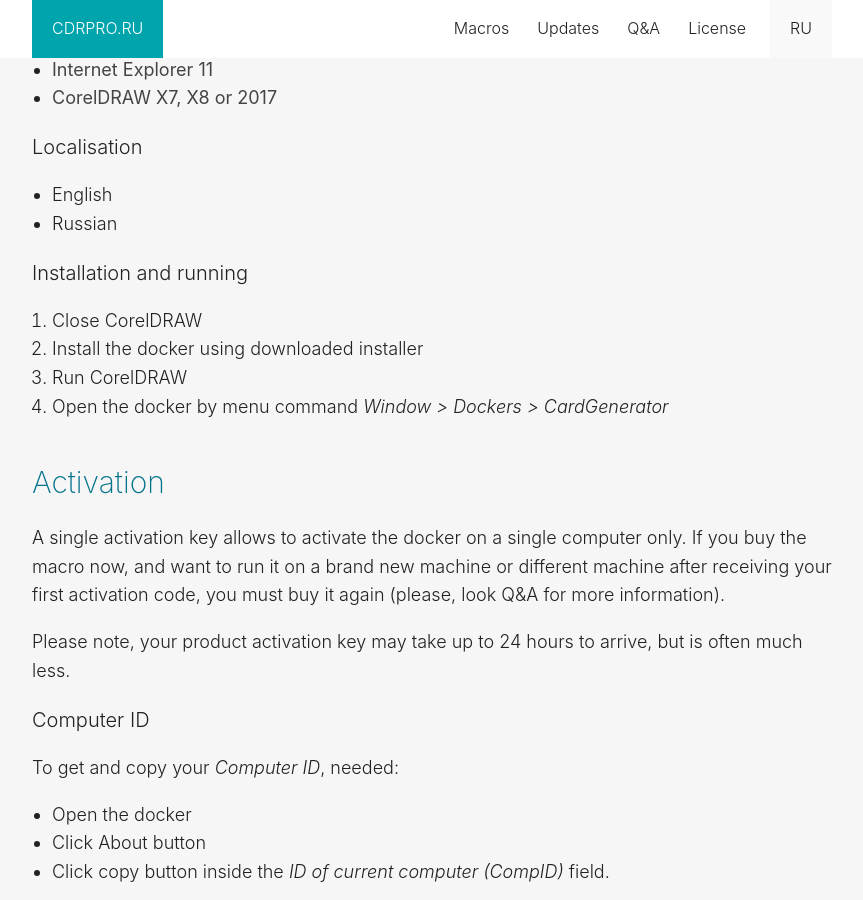
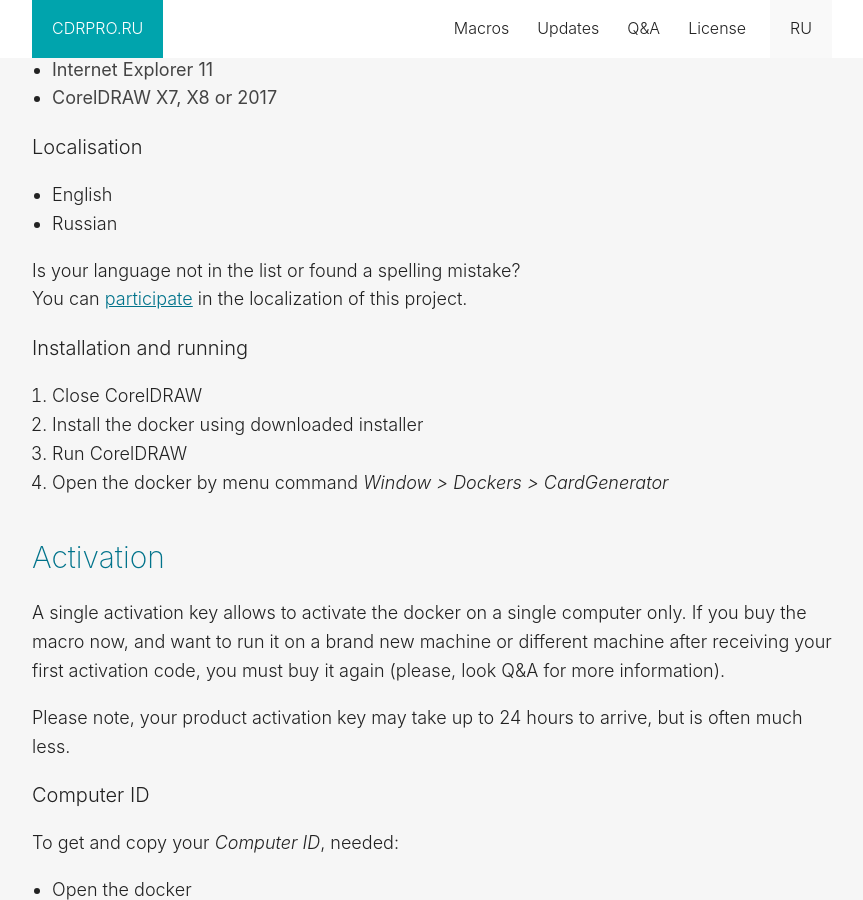
Before and after one commit to cdrpro/cdrpro.github.io, a Jekyll site: the page built from _macros/en/cardgenerator-docker.md, in a window 1280 px wide and 900 px high, scrolled down 1631 px. Shown: the whole window, without its empty margins (208-1071 px from the left). Built offline with Jekyll 4.4.1, drawn with Linux system fonts in a browser that asks for light colours.

Commit message:
Added link to localization project

```diff
--- a/_macros/en/cardgenerator-docker.md
+++ b/_macros/en/cardgenerator-docker.md
@@ -53,6 +53,9 @@
 * English
 * Russian
 
+Is your language not in the list or found a spelling mistake?
+You can [participate](https://poeditor.com/join/project/BCyk4vVbhr) in the localization of this project.
+
 ### Installation and running
 
 1. Close CorelDRAW
```
Also changed, not shown: _macros/ru/cardgenerator-docker.md (+3 -0 lines).
